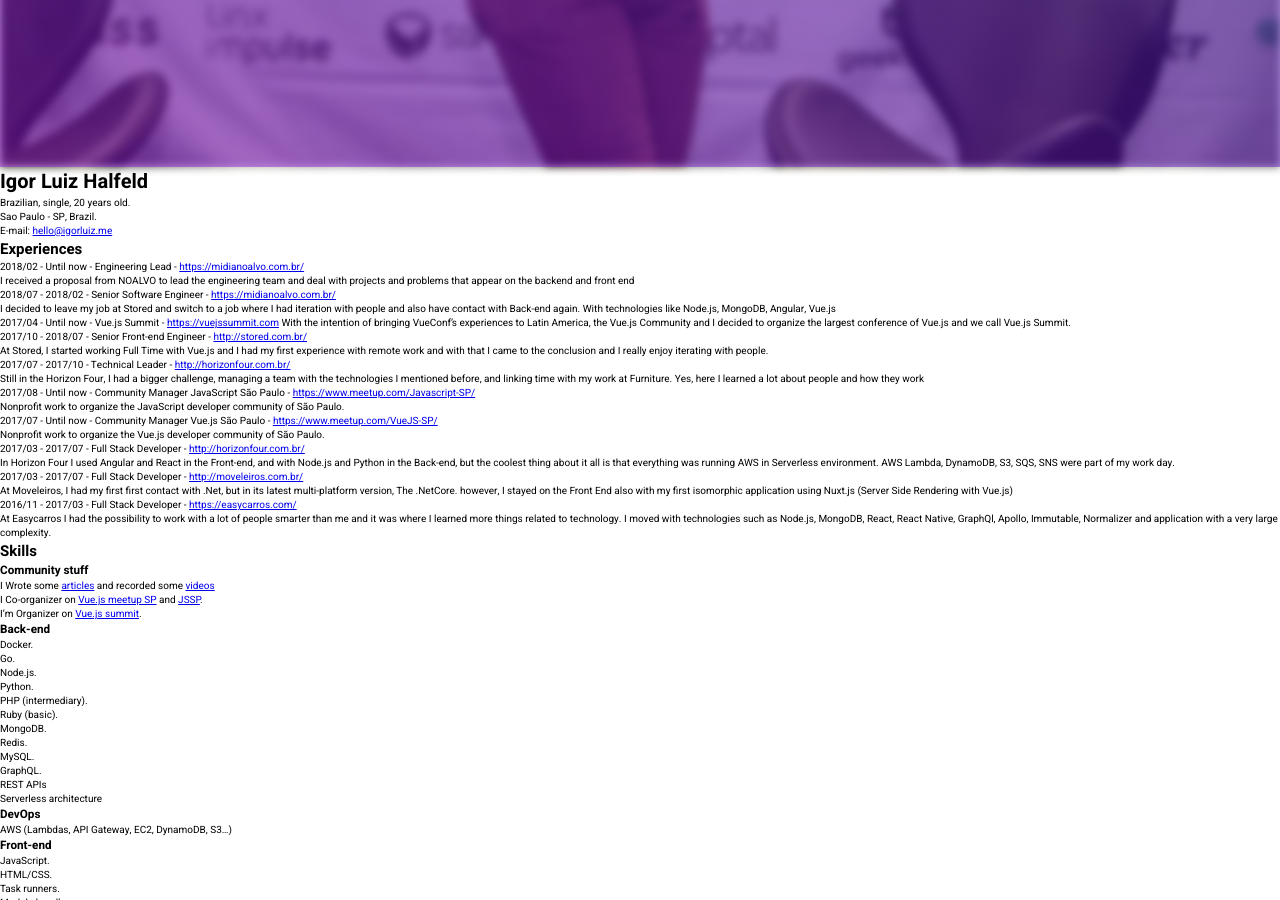
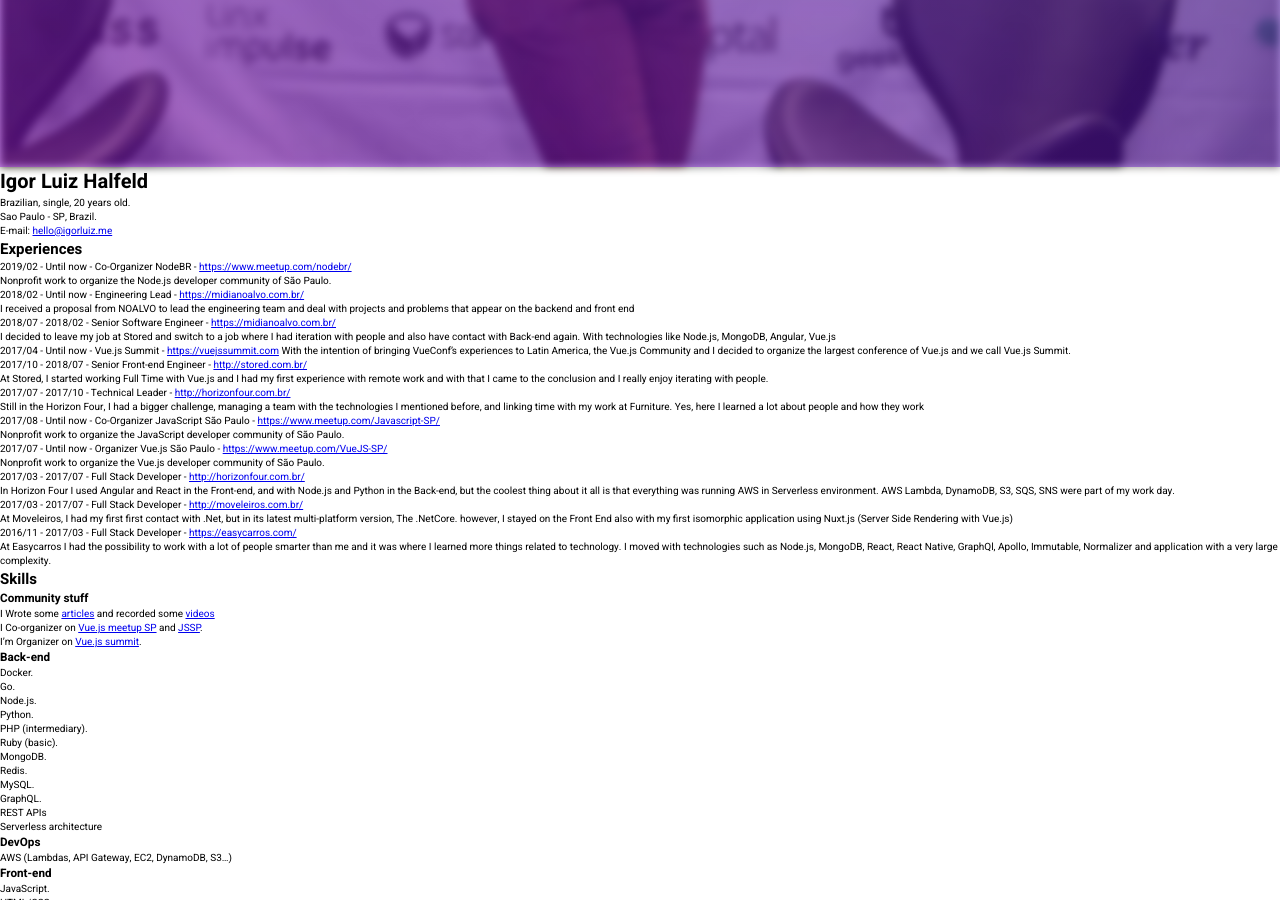
Before and after one commit to Halfeld/website, a Jekyll site: the page built from resume.md, in a window 1280 px wide and 900 px high, scrolled down 733 px. Built offline with Jekyll 4.4.1, drawn with Linux system fonts in a browser that asks for light colours; our own code applies the rules of GitHub Pages for plain Markdown files.

Commit message:
change: index, about and add more video links

```diff
--- a/index.html
+++ b/index.html
@@ -7,8 +7,8 @@
   Hello, my name's {{ site.title }} and I'm a <strong>{{ site.description }}</strong> and
   I currently work as Engineering Lead at <a href="https://midianoalvo.com.br/">NOALVO</a>,
   Organizer at <a href="https://vuejssummit.com/">Vue.js Summit</a>,
-  Co-Organizer at <a href="https://www.meetup.com/VueJS-SP">Vue.js SP</a> and
-  <a href="https://www.meetup.com/Javascript-SP">JSSP</a> Meetup...
+  Co-Organizer at <a href="https://www.meetup.com/VueJS-SP">Vue.js SP</a>,
+  <a href="https://www.meetup.com/Javascript-SP">JSSP</a> and <a href="https://www.meetup.com/nodebr">NodeBR</a> Meetup...
 </p>
 <div class="content-cta">
   <div class="btn">
--- a/resume.md
+++ b/resume.md
@@ -5,6 +5,9 @@
 E-mail: [hello@igorluiz.me](mailto:hello@igorluiz.me)
 
 ## Experiences
+
+2019/02 - Until now - Co-Organizer NodeBR - <https://www.meetup.com/nodebr/>
+Nonprofit work to organize the Node.js developer community of São Paulo.
 
 2018/02 - Until now - Engineering Lead - <https://midianoalvo.com.br/>
 I received a proposal from NOALVO to lead the engineering team and deal with projects and problems that appear on the backend and front end
@@ -23,10 +26,10 @@
 Still in the Horizon Four, I had a bigger challenge, managing a team with the technologies I mentioned before, and linking time with my work at Furniture.
 Yes, here I learned a lot about people and how they work
 
-2017/08 - Until now - Community Manager JavaScript São Paulo - <https://www.meetup.com/Javascript-SP/>
+2017/08 - Until now - Co-Organizer JavaScript São Paulo - <https://www.meetup.com/Javascript-SP/>
 Nonprofit work to organize the JavaScript developer community of São Paulo.
 
-2017/07 - Until now - Community Manager Vue.js São Paulo - <https://www.meetup.com/VueJS-SP/>
+2017/07 - Until now - Organizer Vue.js São Paulo - <https://www.meetup.com/VueJS-SP/>
 Nonprofit work to organize the Vue.js developer community of São Paulo.
 
 2017/03 - 2017/07 - Full Stack Developer - <http://horizonfour.com.br/>
```
Also changed, not shown: _data/videos.yml (+6 -2 lines).
